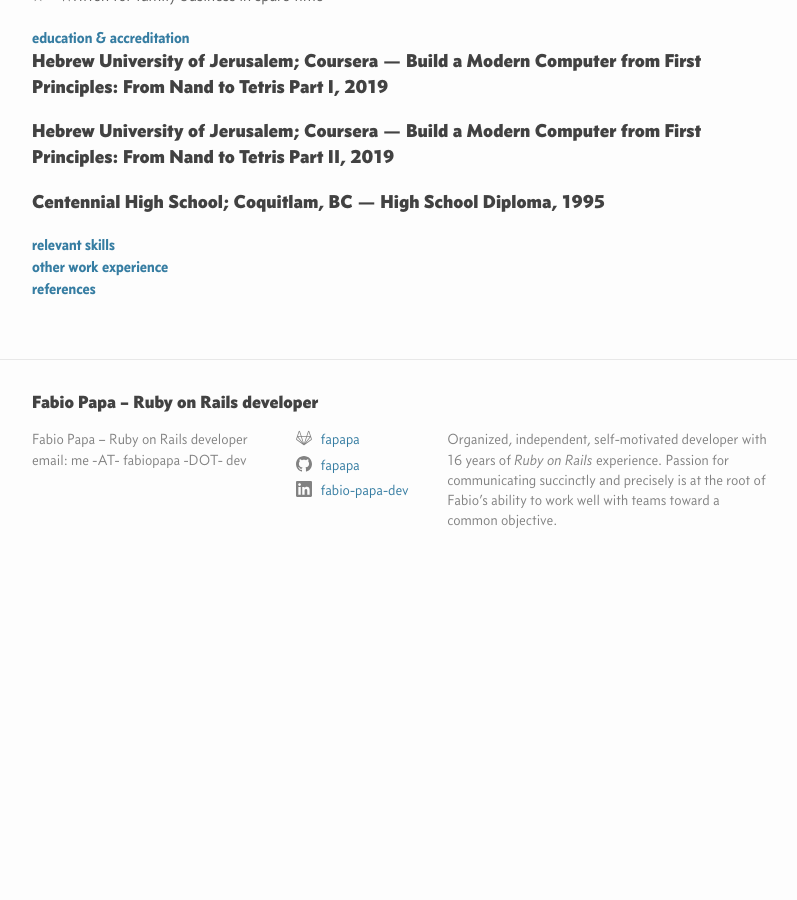
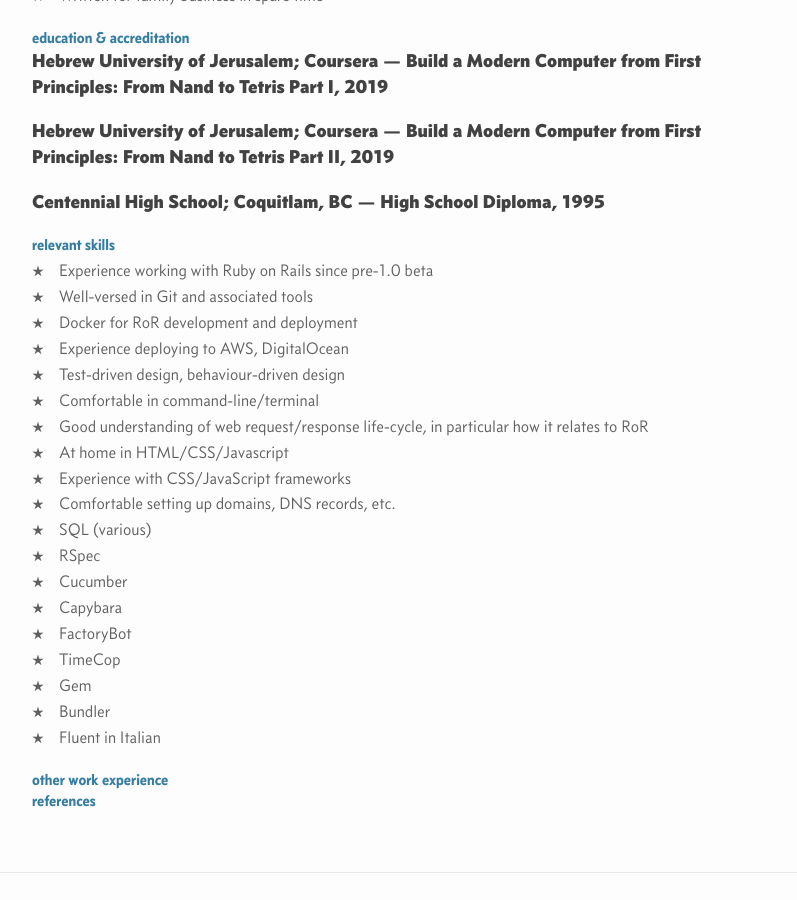
Before and after one commit to fapapa/fapapa.github.io, a Jekyll site: the page built from resume.md, in a window 1280 px wide and 900 px high, scrolled down 429 px. Shown: the whole window, without its empty margins (238-1035 px from the left). Built offline with Jekyll 4.4.1, drawn with Linux system fonts in a browser that asks for light colours; before the commit the page ends 1020 px from its top, so only the background shows below that.

Commit message:
Add skills to resume

```diff
--- a/resume.md
+++ b/resume.md
@@ -24,7 +24,26 @@ id: resume
 ## Centennial High School; Coquitlam, BC — High School Diploma, 1995
 
 # relevant skills
-
+* Experience working with Ruby on Rails since pre-1.0 beta
+* Well-versed in Git and associated tools
+* Docker for RoR development and deployment
+* Experience deploying to AWS, DigitalOcean
+* Test-driven design, behaviour-driven design
+* Comfortable in command-line/terminal
+* Good understanding of web request/response life-cycle, in particular how it
+  relates to RoR
+* At home in HTML/CSS/Javascript
+* Experience with CSS/JavaScript frameworks
+* Comfortable setting up domains, DNS records, etc.
+* SQL (various)
+* RSpec
+* Cucumber
+* Capybara
+* FactoryBot
+* TimeCop
+* Gem
+* Bundler
+* Fluent in Italian
 
 # other work experience
 
```
